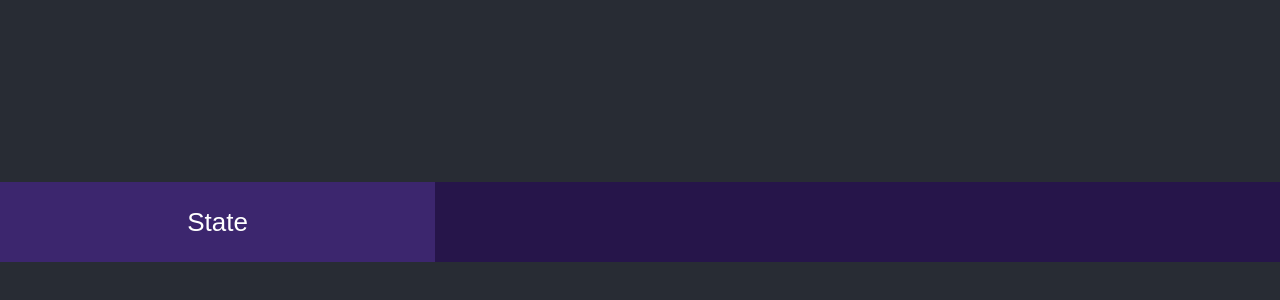
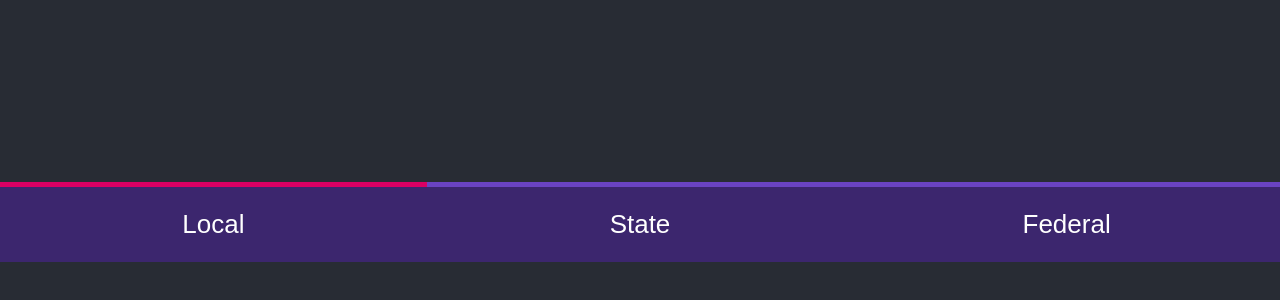
Before and after one commit to zacksabbath/frontend-ui, a React (Create React App) app: page /Local in a window 1280 px wide. Shown: the part 538-838 px from the top of the page. Built offline with nearby package versions, Linux system fonts and the light colour scheme.

Commit message:
finished with Css

```diff
--- a/src/components/atoms/Button/Button.tsx
+++ b/src/components/atoms/Button/Button.tsx
@@ -1,15 +1,17 @@
 import styled, { css } from 'styled-components';
 
-const ButtonStyle = styled.button(props => {
-  return css`
+const ButtonStyle = styled.button`
   background-color: #3c266e;
   color: white;
-    flex: right;
+  flex: left;
   flex-direction: row;
   text-align: center;
   position: relative;
-    display: row;
+  display: inline-block;
+  width: 100%;
+  height: 100%;
+  font-size: 100%;
+  padding: 0 5 5 0;
 `;
-});
 
 export default ButtonStyle;
--- a/src/components/molecules/FooterNav/FooterNav.tsx
+++ b/src/components/molecules/FooterNav/FooterNav.tsx
@@ -1,38 +1,38 @@
 import React from 'react';
 import styled from 'styled-components';
 import { ButtonStyle } from 'components';
+import { useHistory, useLocation } from 'react-router-dom';
 
 const FooterStyle = styled.div`
   display: flex;
-  position: fixed;
-  width: 100%;
-  background-color: #26154a;
-  bottom: 0;
-  height: 10%;
-
-  button {
-    width: 34%;
-    font-size: 100%;
-    flex-direction: left;
-  }
-  .isActive {
-    border-top-color: #da0064;
-    border-width: 10px 0 0 0;
-  }
+  position: relative;
+  display: inline-block;
+  height: 100%;
+  width: 33.33%;
 
   .notActive {
-    border: none;
+    border-top-color: #3c266e;
+    border-width: 5px 0 0 0;
   }
 `;
 
-export default function FooterNav({ issue, index, toggleNav }: any) {
+export default function FooterNav({ issue, index }: any) {
+  const history = useHistory();
+  const location = useLocation();
+
+  if (issue.page === location.pathname) {
+    issue.isCurrent = true;
+  } else {
+    issue.isCurrent = false;
+  }
+
   return (
     <>
       <FooterStyle>
         <ButtonStyle
           className={issue.isCurrent ? 'isActive' : 'notActive'}
           key={index}
-          onClick={() => toggleNav(index)}
+          onClick={() => history.push(issue.page)}
         >
           {issue.name}
         </ButtonStyle>
--- a/src/components/organisms/issuesFooter/issuesFooter.tsx
+++ b/src/components/organisms/issuesFooter/issuesFooter.tsx
@@ -1,5 +1,18 @@
 import React, { useState } from 'react';
 import { FooterNav } from 'components';
+import styled from 'styled-components';
+
+const FooterStyle = styled.div`
+  position: fixed;
+  bottom: 0;
+  width: 100%;
+  height: 10%;
+
+  .isActive {
+    border-top-color: #da0064;
+    border-width: 5px 0 0 0;
+  }
+`;
 
 export default function IssuesFooter() {
   const [issues] = useState([
@@ -8,28 +21,23 @@ export default function IssuesFooter() {
       name: 'Local',
       isCurrent: false,
     },
-
+    {
+      page: '/State',
+      name: 'State',
+      isCurrent: false,
+    },
     {
       page: '/Federal',
       name: 'Federal',
       isCurrent: false,
     },
-    {
-      page: '/State',
-      name: 'State',
-      isCurrent: false,
-    },
   ]);
 
-  const toggleNav = (index: any) => {
-    console.log('toggleNav' + index);
-  };
-
   return (
-    <>
+    <FooterStyle>
       {issues.map((issue, index) => (
-        <FooterNav issue={issue} index={index} toggleNav={toggleNav} />
+        <FooterNav issue={issue} index={index} />
       ))}
-    </>
+    </FooterStyle>
   );
 }
```
Also changed, not shown: src/components/molecules/FooterNav/FooterNav.mdx (added), 1 other file (tests, documents, lock files or other folders). Lines whose indentation alone changed are shown as unchanged.
